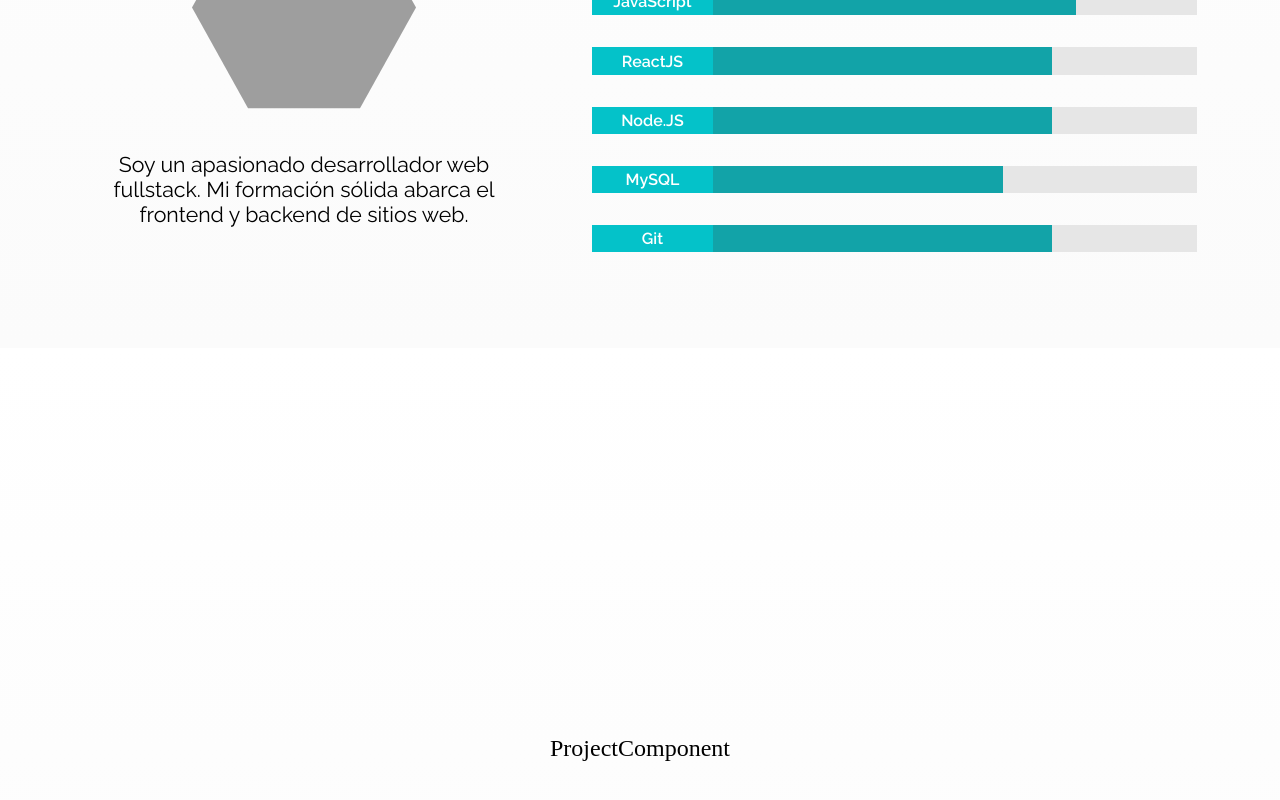
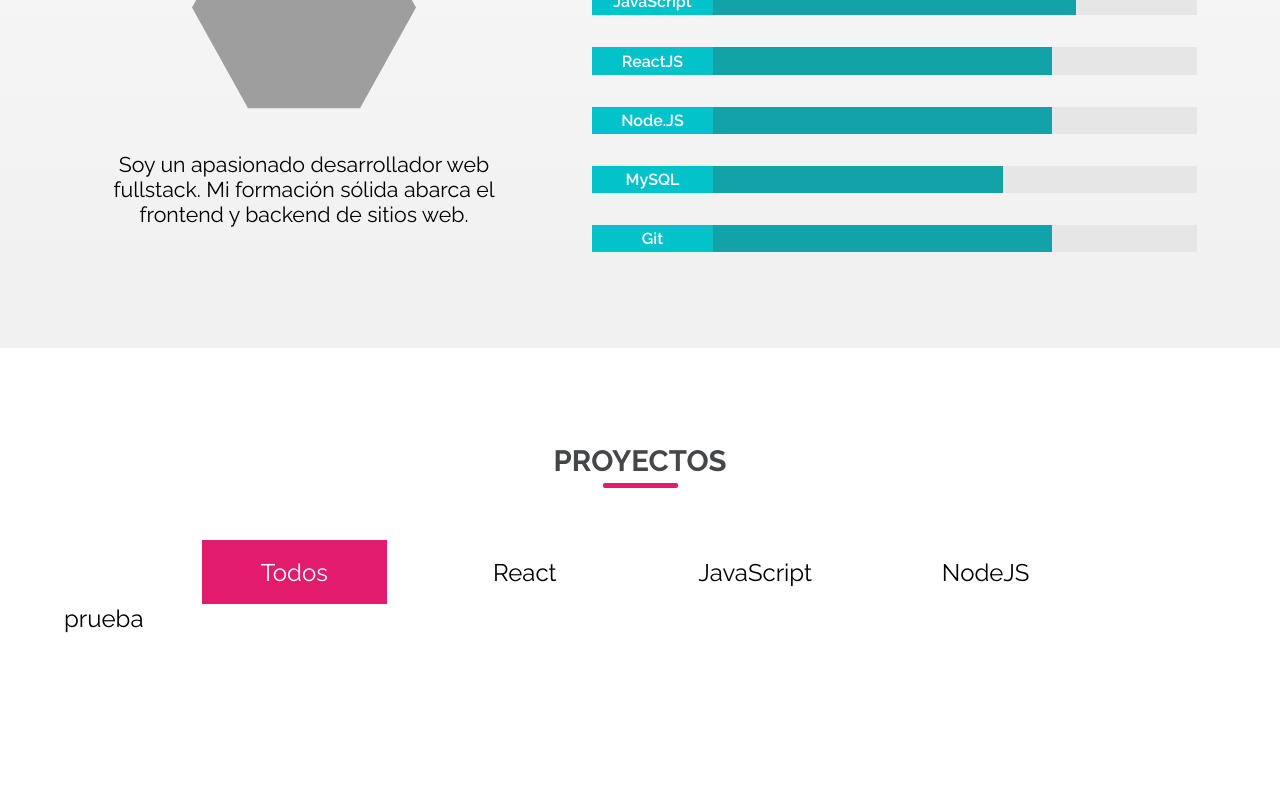
Before and after one commit to BorjaLopz/portfolio_2024, a React (Vite) app: page / in a window 1280 px wide. Shown: the part 1592-2392 px from the top of the page. Built offline with nearby package versions, Linux system fonts and the light colour scheme; grey boxes are pictures that could not be loaded; the HTML template or start-up script is replaced by a standard one.

Commit message:
Acercamiento a showcaseProjects

```diff
--- a/src/App.css
+++ b/src/App.css
@@ -14,6 +14,7 @@
   --complementColorButton: #04c2c9;
   --complementColorGrafic: #12a3a8;
   --backgroundMenu: #1a1e3f;
+  --pruebaBackground: #252934;
 
   --longitudSubrayado: 75px;
 }
@@ -41,22 +42,34 @@ section.displaySection {
   background-color: rgb(207, 207, 207);
 } */
 
-article.projectArticle,
-article.aboutMeArticle,
-article.contactArticle {
+article.aboutMeArticle {
   background: linear-gradient(
     to bottom,
     #ffffff,
-    #fbfbfb
+    #f0f0f0
   ); /* Aquí puedes ajustar los colores según tus preferencias */
   min-height: 100vh;
+}
+
+article.projectArticle {
+  background: linear-gradient(
+    to bottom,
+    #f0f0f0,
+    #ffffff
+  ); /* Aquí puedes ajustar los colores según tus preferencias */
+  min-height: 100vh;
+}
+
+article.contactArticle {
+  background-color: var(--backgroundMenu);
+  min-height: 100vh;
+  position: relative;
 }
 
 .contactArticle,
 .projectArticle,
 .aboutMeArticle {
   width: 100%;
-  height: 100%;
   display: flex;
   justify-content: center;
   align-items: center;
--- a/src/Pages/Homepage.jsx
+++ b/src/Pages/Homepage.jsx
@@ -96,7 +96,7 @@ function Homepage() {
 
       <Element name="ProjectArticle" id="ProjectArticle">
         <section className="displaySection">
-          <ProjectComponent />
+          <ProjectComponent visited={visitedSections["ProjectArticle"]} />
         </section>
       </Element>
 
--- a/src/components/ContactComponent/ContactComponent.jsx
+++ b/src/components/ContactComponent/ContactComponent.jsx
@@ -1,8 +1,10 @@
 import React from "react";
+import "./styles.css";
 
 function ContactComponent() {
   return (
     <article className="displaySection contactArticle">
+      <div className="triangleSection"></div>
       ContactComponent
     </article>
   );
--- /dev/null
+++ b/src/components/ContactComponent/styles.css
@@ -0,0 +1,9 @@
+.triangleSection {
+  position: absolute;
+  top: -5px;
+  left: 0;
+  width: 100%;
+  height: 10rem;
+  background-color: #ffffff; /* Color del triángulo */
+  clip-path: polygon(0 0, 100% 0, 50% 100%);
+}
--- a/src/components/DescriptionComponent/DescriptionComponent.jsx
+++ b/src/components/DescriptionComponent/DescriptionComponent.jsx
@@ -4,7 +4,7 @@ import "./styles.css";
 function DescriptionComponent() {
   return (
     <section className="descriptionImage">
-      <div class="hexagonImage"></div>
+      <div className="hexagonImage"></div>
       <p className="description">
         Soy un apasionado desarrollador web fullstack. Mi formación sólida
         abarca el frontend y backend de sitios web.
--- a/src/components/ProjectComponent/ProjectComponent.jsx
+++ b/src/components/ProjectComponent/ProjectComponent.jsx
@@ -1,9 +1,20 @@
 import React from "react";
+import "./styles.css";
+import SelectCategoryComponent from "../SelectCategoryComponent/SelectCategoryComponent";
 
-function ProjectComponent() {
+function ProjectComponent({ visited }) {
+  const handleSelect = () => {};
   return (
-    <article className="displaySection projectArticle">
-      ProjectComponent
+    <article className="projectSection">
+      <section className="aboutMeSectionChild title">
+        <h2 className={`titleStyle ${visited ? "active" : ""}`}>Proyectos</h2>
+        <div className={`underlineContainer ${visited ? "active" : ""}`}></div>
+      </section>
+
+      <section className="showcaseProjects">
+        <SelectCategoryComponent handleSelect={handleSelect} />
+        <div>prueba</div>
+      </section>
     </article>
   );
 }
--- /dev/null
+++ b/src/components/ProjectComponent/styles.css
@@ -0,0 +1,47 @@
+.projectSection {
+  width: 90%;
+  display: flex;
+  flex-direction: column;
+  flex-wrap: wrap; /* Permite que los elementos se envuelvan en una nueva línea si no caben en el ancho disponible */
+  justify-content: space-between; /* Espaciado uniforme entre las columnas */
+  align-items: center;
+  font-family: "Raleway", sans-serif;
+}
+
+.projectSection .title {
+  margin-top: 5rem;
+  display: flex;
+  flex-direction: column;
+  align-items: center;
+  justify-content: center;
+}
+
+.projectSection .titleStyle {
+  color: var(--titleColor);
+  font-weight: 700;
+  text-transform: uppercase;
+  font-size: 22pt;
+  line-height: 18pt;
+  position: relative;
+
+  transform: translateX(-2000px);
+  visibility: hidden;
+  transition: opacity 0.75s ease, transform 0.5s ease; /* Agrega una transición suave */
+  opacity: 0;
+}
+
+.projectSection .titleStyle.active {
+  opacity: 1;
+  visibility: visible;
+  transform: translateX(0);
+}
+
+.showcaseProjects {
+  margin-top: 2rem;
+  width: 100%;
+  min-height: 100vh;
+  display: grid;
+  grid-template-rows: 4rem 1fr;
+  grid-template-columns: 1fr;
+  justify-content: center;
+}
--- /dev/null
+++ b/src/components/SelectCategoryComponent/SelectCategoryComponent.jsx
@@ -0,0 +1,26 @@
+import React, { useState } from "react";
+import "./styles.css";
+
+function SelectCategoryComponent({ handleSelect }) {
+  const [categorySelected, setCategorySelected] = useState("Todos");
+  return (
+    <section className="selectCategory">
+      <ul>
+        <li className={`${categorySelected === "Todos" ? "active" : ""}`}>
+          Todos
+        </li>
+        <li className={`${categorySelected === "React" ? "active" : ""}`}>
+          React
+        </li>
+        <li className={`${categorySelected === "Javascript" ? "active" : ""}`}>
+          JavaScript
+        </li>
+        <li className={`${categorySelected === "NodeJS" ? "active" : ""}`}>
+          NodeJS
+        </li>
+      </ul>
+    </section>
+  );
+}
+
+export default SelectCategoryComponent;
--- /dev/null
+++ b/src/components/SelectCategoryComponent/styles.css
@@ -0,0 +1,35 @@
+.selectCategory {
+  width: 100%;
+}
+
+.selectCategory ul {
+  max-width: 80%;
+  margin: auto;
+  height: 100%;
+  display: flex;
+  flex-direction: row;
+  justify-content: space-around;
+  align-items: center;
+  list-style-type: none;
+}
+
+.selectCategory ul li {
+  display: flex;
+  justify-content: center;
+  align-items: center;
+  min-width: 20%;
+  height: 100%;
+  cursor: pointer;
+
+  transition: all 0.5s ease;
+}
+
+.selectCategory ul li.active {
+  background-color: var(--highLightColor);
+  color: white;
+}
+
+.selectCategory ul li:hover {
+  background-color: var(--highLightColor);
+  color: white;
+}
--- a/src/components/SkillComponent/SkillComponent.jsx
+++ b/src/components/SkillComponent/SkillComponent.jsx
@@ -2,10 +2,6 @@ import React from "react";
 import "./styles.css";
 
 function SkillComponent({ name, percent }) {
-  console.log("name");
-  console.log(name);
-  console.log("percent");
-  console.log(percent);
   return (
     <li className="skillItem">
       <span className="skillName">{name}</span>
```
